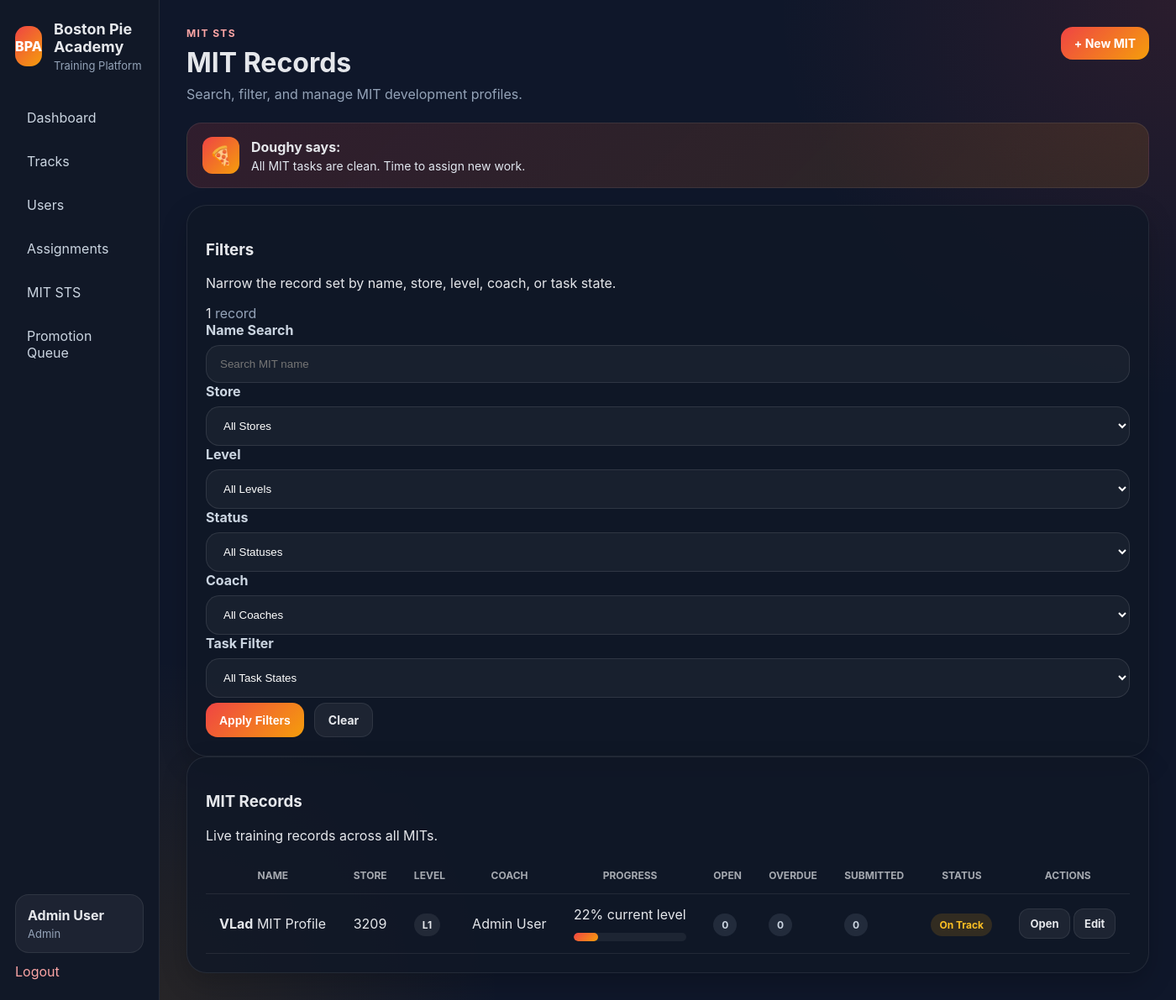
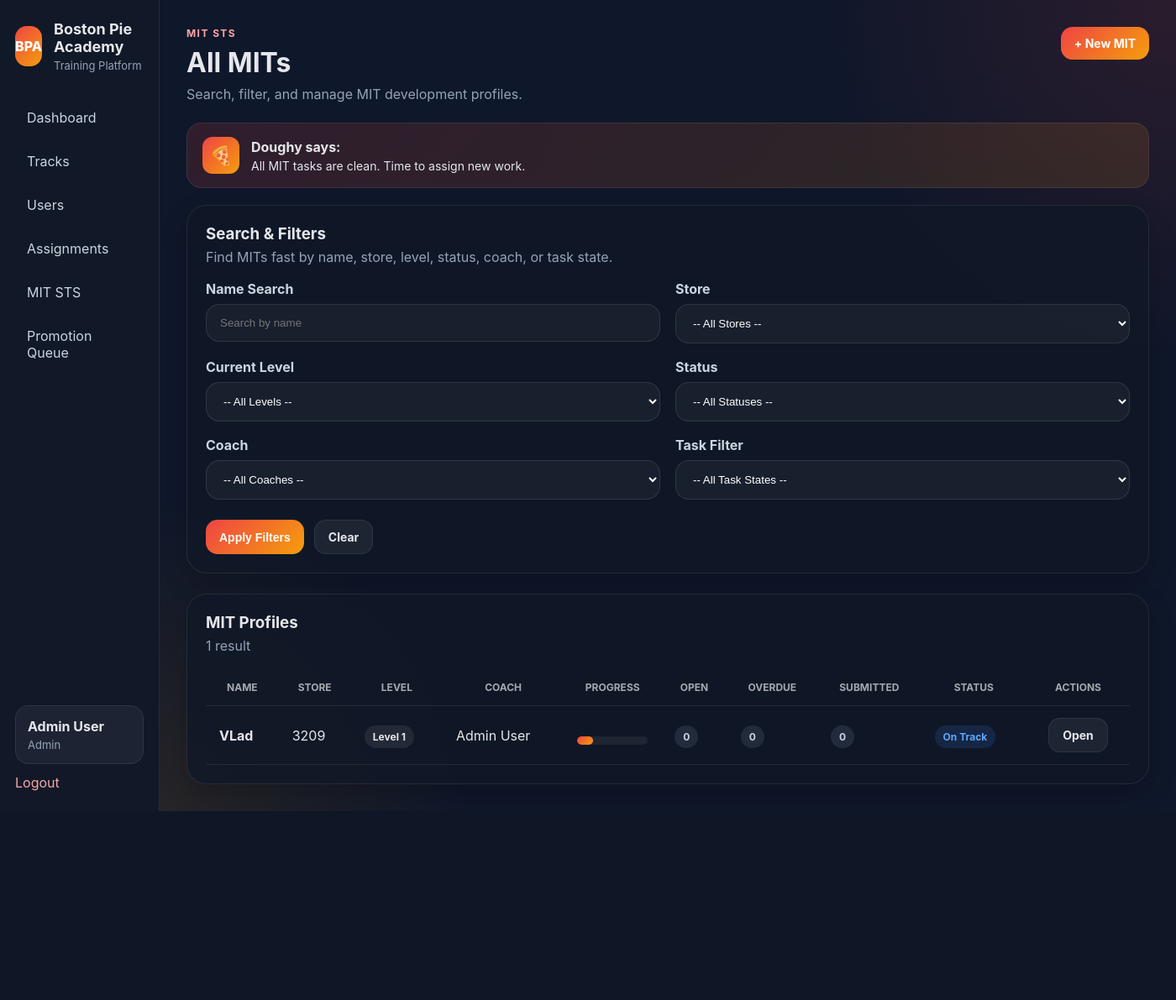
Before and after one commit to zilbervlad/boston-pie-academy, a Flask app: page /mit-sts/mits in a window 1400 px wide. Shown: the whole page at 84% size. After the commit the page ends 966 px from the top, so only its background shows below. Run offline with Flask 3, Linux system fonts and the light colour scheme; a user stored in the database is signed in; data comes from the database, SQL or seed files in the repository.

Commit message:
Revert broken MIT list UI

```diff
--- a/app/static/css/style.css
+++ b/app/static/css/style.css
@@ -246,13 +240,6 @@ a {
     background: rgba(239, 68, 68, 0.18);
     color: #fecaca;
     border: 1px solid rgba(239, 68, 68, 0.25);
-}
-
-.btn-sm {
-    padding: 9px 12px;
-    border-radius: 12px;
-    font-size: 13px;
-    font-weight: 700;
 }
 
 .empty-state {
@@ -1130,11 +1186,20 @@ details.task-manage-dropdown > summary::-webkit-details-marker {
     outline: none;
 }
 
+.btn-sm {
+    padding: 9px 12px;
+    border-radius: 12px;
+    font-size: 13px;
+    font-weight: 700;
+}
+
 .empty-state-tight {
     padding: 22px;
     border-radius: 16px;
 }
 
+/* tighter task board */
+
 .task-level-dropdown-clean {
     border-radius: 18px;
 }
--- a/app/templates/mit_sts/mit_list.html
+++ b/app/templates/mit_sts/mit_list.html
@@ -3,10 +3,10 @@
 {% block title %}MIT List{% endblock %}
 
 {% block content %}
-<div class="page-header database-page-header">
+<div class="page-header">
     <div>
         <p class="eyebrow">MIT STS</p>
-        <h2>MIT Records</h2>
+        <h2>All MITs</h2>
         <p class="subtle">Search, filter, and manage MIT development profiles.</p>
     </div>
 
@@ -16,28 +16,22 @@
 {% set message = doughy_message %}
 {% include "partials/doughy.html" %}
 
-<div class="card database-toolbar-card">
-    <div class="database-toolbar-header">
-        <div>
-            <h3>Filters</h3>
-            <p>Narrow the record set by name, store, level, coach, or task state.</p>
-        </div>
-        <div class="database-toolbar-count">
-            <span class="database-count-pill">{{ mits|length }}</span>
-            <span class="subtle">record{{ '' if mits|length == 1 else 's' }}</span>
-        </div>
+<div class="card" style="margin-bottom: 24px;">
+    <div class="card-header">
+        <h3>Search & Filters</h3>
+        <p>Find MITs fast by name, store, level, status, coach, or task state.</p>
     </div>
 
-    <form method="GET" action="{{ url_for('mit_sts.list_mits') }}" class="database-filter-grid">
-        <div class="form-group database-filter-search">
+    <form method="GET" action="{{ url_for('mit_sts.list_mits') }}" class="form-grid">
+        <div class="form-group">
             <label>Name Search</label>
-            <input type="text" name="q" value="{{ q or '' }}" placeholder="Search MIT name">
+            <input type="text" name="q" value="{{ q or '' }}" placeholder="Search by name">
         </div>
 
         <div class="form-group">
             <label>Store</label>
             <select name="store">
-                <option value="">All Stores</option>
+                <option value="">-- All Stores --</option>
                 {% for store in stores %}
                 <option value="{{ store }}" {% if selected_store == store %}selected{% endif %}>{{ store }}</option>
                 {% endfor %}
@@ -45,9 +39,9 @@
         </div>
 
         <div class="form-group">
-            <label>Level</label>
+            <label>Current Level</label>
             <select name="level">
-                <option value="">All Levels</option>
+                <option value="">-- All Levels --</option>
                 <option value="1" {% if selected_level == '1' %}selected{% endif %}>Level 1</option>
                 <option value="2" {% if selected_level == '2' %}selected{% endif %}>Level 2</option>
                 <option value="3" {% if selected_level == '3' %}selected{% endif %}>Level 3</option>
@@ -57,21 +51,21 @@
         <div class="form-group">
             <label>Status</label>
             <select name="status">
-                <option value="">All Statuses</option>
-                <option value="on_track" {% if selected_status == 'on_track' %}selected{% endif %}>On Track</option>
-                <option value="blocked" {% if selected_status == 'blocked' %}selected{% endif %}>Blocked</option>
-                <option value="ready" {% if selected_status == 'ready' %}selected{% endif %}>Ready</option>
-                <option value="promoted" {% if selected_status == 'promoted' %}selected{% endif %}>Promoted</option>
-                <option value="inactive" {% if selected_status == 'inactive' %}selected{% endif %}>Inactive</option>
+                <option value="">-- All Statuses --</option>
+                <option value="on_track">On Track</option>
+                <option value="blocked">Blocked</option>
+                <option value="ready">Ready</option>
+                <option value="promoted">Promoted</option>
+                <option value="inactive">Inactive</option>
             </select>
         </div>
 
         <div class="form-group">
             <label>Coach</label>
             <select name="coach">
-                <option value="">All Coaches</option>
+                <option value="">-- All Coaches --</option>
                 {% for coach in coaches %}
-                <option value="{{ coach.id }}" {% if selected_coach == coach.id|string %}selected{% endif %}>{{ coach.name }}</option>
+                <option value="{{ coach.id }}">{{ coach.name }}</option>
                 {% endfor %}
             </select>
         </div>
@@ -79,31 +73,29 @@
         <div class="form-group">
             <label>Task Filter</label>
             <select name="task_filter">
-                <option value="">All Task States</option>
-                <option value="open" {% if selected_task_filter == 'open' %}selected{% endif %}>Has Open Tasks</option>
-                <option value="overdue" {% if selected_task_filter == 'overdue' %}selected{% endif %}>Has Overdue Tasks</option>
-                <option value="submitted" {% if selected_task_filter == 'submitted' %}selected{% endif %}>Has Submitted Tasks</option>
+                <option value="">-- All Task States --</option>
+                <option value="open">Has Open Tasks</option>
+                <option value="overdue">Has Overdue Tasks</option>
+                <option value="submitted">Has Submitted Tasks</option>
             </select>
         </div>
 
-        <div class="form-actions form-group-full database-filter-actions">
+        <div class="form-actions form-group-full">
             <button type="submit" class="btn btn-primary">Apply Filters</button>
             <a href="{{ url_for('mit_sts.list_mits') }}" class="btn btn-secondary">Clear</a>
         </div>
     </form>
 </div>
 
-<div class="card database-table-card">
-    <div class="database-table-header">
-        <div>
-            <h3>MIT Records</h3>
-            <p>Live training records across all MITs.</p>
-        </div>
+<div class="card">
+    <div class="card-header">
+        <h3>MIT Profiles</h3>
+        <p>{{ mits|length }} result{{ '' if mits|length == 1 else 's' }}</p>
     </div>
 
     {% if mits %}
-    <div class="table-wrapper database-table-wrapper">
-        <table class="data-table database-table">
+    <div class="table-wrapper">
+        <table class="data-table">
             <thead>
                 <tr>
                     <th>Name</th>
@@ -115,81 +107,43 @@
                     <th>Overdue</th>
                     <th>Submitted</th>
                     <th>Status</th>
-                    <th class="database-actions-col">Actions</th>
+                    <th style="text-align: center;">Actions</th>
                 </tr>
             </thead>
             <tbody>
                 {% for mit in mits %}
                 {% set progress = progress_map.get(mit.id, 0) %}
                 {% set counts = task_counts_map.get(mit.id, {'open': 0, 'overdue': 0, 'submitted': 0}) %}
-                <tr class="database-row {% if counts.overdue > 0 %}mit-row-overdue{% endif %}">
-                    <td class="database-name-cell">
-                        <div class="database-name-stack">
-                            <strong>{{ mit.mit_user.name }}</strong>
-                            <span class="database-row-subtle">MIT Profile</span>
-                        </div>
-                    </td>
-
+                <tr class="{% if counts.overdue > 0 %}mit-row-overdue{% endif %}">
+                    <td><strong>{{ mit.mit_user.name }}</strong></td>
                     <td>{{ mit.store_number or 'Not set' }}</td>
+                    <td><span class="pill pill-neutral">Level {{ mit.current_level }}</span></td>
+                    <td>{{ mit.coach_user.name if mit.coach_user else 'Unassigned' }}</td>
 
                     <td>
-                        <span class="pill pill-neutral">L{{ mit.current_level }}</span>
-                    </td>
-
-                    <td>{{ mit.coach_user.name if mit.coach_user else 'Unassigned' }}</td>
-
-                    <td class="database-progress-cell">
-                        <div class="database-progress-top">
-                            <span>{{ progress }}%</span>
-                            <span class="database-row-subtle">current level</span>
-                        </div>
-                        <div class="progress-bar database-progress-bar">
+                        <div class="progress-bar">
                             <div class="progress-fill" style="width: {{ progress }}%;"></div>
                         </div>
                     </td>
 
+                    <td><span class="pill {{ 'pill-warning' if counts.open else 'pill-muted' }}">{{ counts.open }}</span></td>
+                    <td><span class="pill {{ 'pill-danger' if counts.overdue else 'pill-muted' }}">{{ counts.overdue }}</span></td>
+                    <td><span class="pill {{ 'pill-info' if counts.submitted else 'pill-muted' }}">{{ counts.submitted }}</span></td>
+
                     <td>
-                        <span class="pill {{ 'pill-warning' if counts.open else 'pill-muted' }}">{{ counts.open }}</span>
+                        <span class="pill pill-info">
+                            {{ mit.sts_status|replace('_',' ')|title }}
+                        </span>
                     </td>
 
-                    <td>
-                        <span class="pill {{ 'pill-danger' if counts.overdue else 'pill-muted' }}">{{ counts.overdue }}</span>
-                    </td>
-
-                    <td>
-                        <span class="pill {{ 'pill-info' if counts.submitted else 'pill-muted' }}">{{ counts.submitted }}</span>
-                    </td>
-
-                    <td>
-                        {% if mit.sts_status == "ready" %}
-                        <span class="pill pill-success">Ready</span>
-                        {% elif mit.sts_status == "blocked" %}
-                        <span class="pill pill-danger">Blocked</span>
-                        {% elif mit.sts_status == "promoted" %}
-                        <span class="pill pill-info">Promoted</span>
-                        {% elif mit.sts_status == "inactive" %}
-                        <span class="pill pill-muted">Inactive</span>
-                        {% else %}
-                        <span class="pill pill-warning">{{ mit.sts_status|replace('_',' ')|title }}</span>
-                        {% endif %}
-                    </td>
-
-                    <td class="database-actions-col">
-                        <div class="database-row-actions">
-                            <a class="btn btn-secondary btn-sm" href="{{ url_for('mit_sts.view_mit', mit_id=mit.id) }}">Open</a>
-                            <a class="btn btn-secondary btn-sm" href="{{ url_for('mit_sts.edit_mit', mit_id=mit.id) }}">Edit</a>
-                        </div>
+                    <td style="text-align:center;">
+                        <a class="btn btn-secondary" href="{{ url_for('mit_sts.view_mit', mit_id=mit.id) }}">Open</a>
                     </td>
                 </tr>
                 {% endfor %}
             </tbody>
         </table>
     </div>
-    {% else %}
-    <div class="empty-state database-empty-state">
-        <h3>No MIT records found</h3>
-        <p>Try adjusting the filters or create a new MIT profile.</p>
-    </div>
     {% endif %}
 </div>
 {% endblock %}
```
Also changed, not shown: other parts of app/static/css/style.css (+163 -120 lines).
